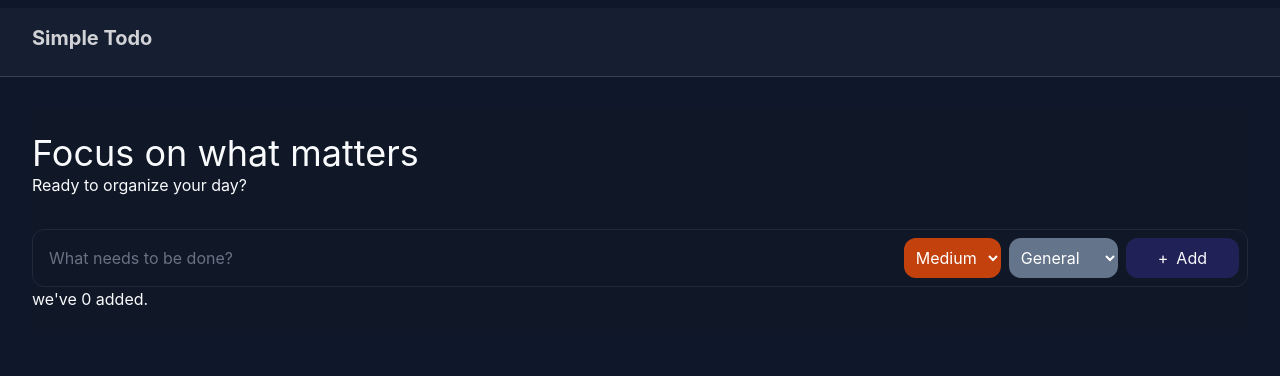
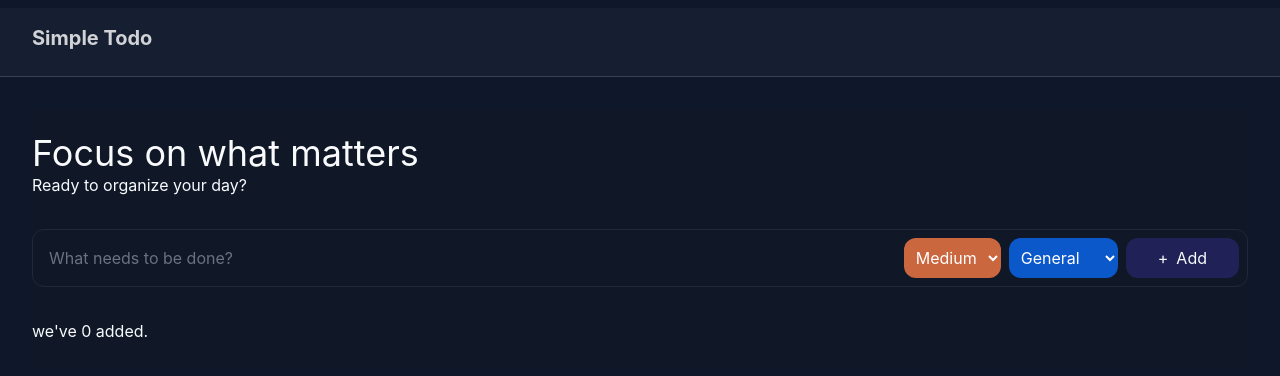
Before and after one commit to MohamadHarmoush/ToDo-App, a React (Vite) app: page / in a window 1280 px wide. Shown: the top 376 px of the page. Built offline with nearby package versions, Linux system fonts and the light colour scheme.

Commit message:
refactor(task-ui): style task badges with colors & add check box for marking the ToDo item as done

```diff
--- a/src/App.tsx
+++ b/src/App.tsx
@@ -2,14 +2,27 @@ import { useState } from "react";
 import AppLayout from "./components/AppLayout";
 import TaskList from "./components/TaskList";
 import PageHeader from "./components/PageHeader";
-import TaskInput from "./components/TaskInput";
+import TaskInput, { type NewTask } from "./components/TaskInput";
 import type { Task } from "./domain/Task";
 
 const App = () => {
   const [tasks, setTasks] = useState<Task[]>([]);
 
-  const handleAddTask = (task: Task) => {
-    setTasks((prev) => [...prev, task]);
+  const handleAddTask = (newTask: NewTask) => {
+    setTasks((prev) => {
+      const addedTask = {
+        ...newTask,
+        id: prev.length + 1,
+      };
+
+      return [...prev, addedTask];
+    });
+  };
+
+  const handleTaskChange = (updatedTask: Task) => {
+    setTasks((prevTasks) =>
+      prevTasks.map((task) => (task.id === updatedTask.id ? updatedTask : task)),
+    );
   };
 
   return (
@@ -18,7 +31,7 @@ const App = () => {
       <AppLayout.Content>
         <PageHeader title="Focus on what matters" subtitle="Ready to organize your day?" />
         <TaskInput onAdd={handleAddTask} />
-        <TaskList tasks={tasks} />
+        <TaskList tasks={tasks} onTaskChange={handleTaskChange} />
       </AppLayout.Content>
     </AppLayout>
   );
--- /dev/null
+++ b/src/components/Badge.tsx
@@ -0,0 +1,34 @@
+type Props = {
+  label: string;
+  className?: string;
+  bgColor?: string;
+  textColor?: string;
+};
+
+const hexToRgba = (hex: string, alpha: number): string => {
+  const cleanHex = hex.replace("#", "");
+  const r = parseInt(cleanHex.slice(0, 2), 16);
+  const g = parseInt(cleanHex.slice(2, 4), 16);
+  const b = parseInt(cleanHex.slice(4, 6), 16);
+  return `rgba(${r}, ${g}, ${b}, ${alpha})`;
+};
+
+export const Badge = ({ label, className = "", bgColor, textColor }: Props) => {
+  const backgroundColor = bgColor
+    ? hexToRgba(bgColor, 0.2)
+    : textColor
+      ? hexToRgba(textColor, 0.2)
+      : undefined;
+
+  return (
+    <div
+      className={`rounded-3xl w-fit px-2 ${className}`}
+      style={{
+        backgroundColor,
+        color: textColor,
+      }}
+    >
+      <h1>{label}</h1>
+    </div>
+  );
+};
--- a/src/components/PrioritySelector.tsx
+++ b/src/components/PrioritySelector.tsx
@@ -1,22 +1,26 @@
 import SelectInput from "./SelectInput";
+import { priorityColors, type Priority } from "../domain/Priority";
+import type { Option } from "./SelectInput";
 
 type PrioritySelectorProps = {
-  value: string;
-  onChange: (value: string) => void;
+  value: Priority;
+  onChange: (value: Priority) => void;
 };
 
+const priorities: Option[] = [
+  { value: "Low", label: "Low", color: priorityColors.Low },
+  { value: "Medium", label: "Medium", color: priorityColors.Medium },
+  { value: "High", label: "High", color: priorityColors.High },
+];
+
 const PrioritySelector = ({ value, onChange }: PrioritySelectorProps) => {
-  const priorities = [
-    { value: "Low", label: "Low" },
-    { value: "Medium", label: "Medium", color: "#c2410c" },
-    { value: "High", label: "High", color: "#b91c1c" },
-  ];
-  const handleChange = (value: string) => {
-    const priority = priorities.find((option) => option.value === value);
+  const handleChange = (newValue: string) => {
+    const priority = priorities.find((option) => option.value === newValue);
     if (!priority) return;
 
-    onChange(priority.value);
+    onChange(priority.value as Priority);
   };
+
   return (
     <SelectInput
       name="priority"
--- a/src/components/TaskInput.tsx
+++ b/src/components/TaskInput.tsx
@@ -5,11 +5,13 @@ import type { TaskType } from "../domain/TaskType";
 import PrioritySelector from "./PrioritySelector";
 import TypeSelector from "./TypeSelector";
 
+export type NewTask = Omit<Task, "id">;
+
 type TaskInputProps = {
   placeholder?: string;
   priority?: Priority;
   taskType?: TaskType;
-  onAdd?: (task: Task) => void;
+  onAdd?: (task: NewTask) => void;
   className?: string;
 };
 
@@ -20,11 +22,11 @@ const TaskInput = ({
   placeholder = "What needs to be done?",
   className = "",
 }: TaskInputProps) => {
-  const [task, setTask] = useState<Task>({
+  const [task, setTask] = useState<NewTask>({
     title: "",
     priority: priority,
     type: taskType,
-    isActive: true,
+    isComplete: false,
   });
 
   const handleChange = (name: string, value: string) => {
@@ -41,6 +43,7 @@ const TaskInput = ({
     if (!trimmedTitle) return;
 
     const newTask = { ...task, title: trimmedTitle };
+
     onAdd?.(newTask);
 
     setTask((prevTask) => ({ ...prevTask, title: "" }));
--- /dev/null
+++ b/src/components/TaskItem.tsx
@@ -0,0 +1,40 @@
+import { getPriorityColor } from "../domain/Priority";
+import type { Task } from "../domain/Task";
+import { getTaskTypeColor } from "../domain/TaskType";
+import { Badge } from "./Badge";
+
+type Props = {
+  task: Task;
+  className?: string;
+  onChange: (task: Task) => void;
+};
+
+export const TaskItem = ({ task, className, onChange }: Props) => {
+  const priorityColor = getPriorityColor(task.priority);
+  const typeColor = getTaskTypeColor(task.type);
+
+  const handleOnCheckClick = (value: boolean) => {
+    onChange({ ...task, isComplete: value });
+  };
+
+  const itemTextClass = task.isComplete ? "line-through text-gray-400" : "";
+
+  return (
+    <div className={`bg-gray-800/50 px-4 pt-2 pb-4 rounded-xl flex flex-col gap-2 ${className}`}>
+      <div className="flex gap-4">
+        <input
+          type="checkbox"
+          id={`task-complete-${task.id}`}
+          checked={task.isComplete}
+          onChange={(e) => handleOnCheckClick(e.target.checked)}
+          className="w-4 h-4 mt-1"
+        />
+        <h1 className={itemTextClass}>{task.title}</h1>
+      </div>
+      <div className="flex flex-row gap-2">
+        <Badge label={task.priority} textColor={priorityColor} />
+        <Badge label={task.type} textColor={typeColor} />
+      </div>
+    </div>
+  );
+};
--- a/src/components/TaskList.tsx
+++ b/src/components/TaskList.tsx
@@ -1,10 +1,20 @@
 import type { Task } from "../domain/Task";
+import { TaskItem } from "./TaskItem";
 
-type TaskListProps =  {
+type TaskListProps = {
   tasks: Task[];
-}
-const TaskList = ({ tasks }: TaskListProps) => {
-  return <div>we've {tasks.length} added.</div>;
+  onTaskChange: (task: Task) => void;
+};
+
+const TaskList = ({ tasks, onTaskChange }: TaskListProps) => {
+  return (
+    <div className="mt-8 flex flex-col gap-2">
+      <h1>we've {tasks.length} added.</h1>
+      {tasks.map((task) => (
+        <TaskItem task={task} key={task.id} onChange={onTaskChange} />
+      ))}
+    </div>
+  );
 };
 
 export default TaskList;
--- a/src/components/TypeSelector.tsx
+++ b/src/components/TypeSelector.tsx
@@ -1,25 +1,29 @@
 import SelectInput from "./SelectInput";
+import { taskTypeColors, type TaskType } from "../domain/TaskType";
+import type { Option } from "./SelectInput";
 
 type TypeSelectorProps = {
-  value: string;
-  onChange: (value: string) => void;
+  value: TaskType;
+  onChange: (value: TaskType) => void;
 };
 
+const types: Option[] = [
+  { value: "Personal", label: "Personal", color: taskTypeColors.Personal },
+  { value: "Work", label: "Work", color: taskTypeColors.Work },
+  { value: "Shopping", label: "Shopping", color: taskTypeColors.Shopping },
+  { value: "Health", label: "Health", color: taskTypeColors.Health },
+  { value: "Finance", label: "Finance", color: taskTypeColors.Finance },
+  { value: "General", label: "General", color: taskTypeColors.General },
+];
+
 const TypeSelector = ({ value, onChange }: TypeSelectorProps) => {
-  const types = [
-    { value: "Personal", label: "Personal", color: "#0EA5E9" }, // cyan-blue
-    { value: "Work", label: "Work", color: "#8B5CF6" }, // violet
-    { value: "Shopping", label: "Shopping", color: "#22C55E" }, // green
-    { value: "Health", label: "Health", color: "#14B8A6" }, // teal
-    { value: "Finance", label: "Finance", color: "#F59E0B" }, // amber
-    { value: "General", label: "General", color: "#64748B" }, // slate
-  ];
-  const handleChange = (value: string) => {
-    const type = types.find((option) => option.value === value);
+  const handleChange = (newValue: string) => {
+    const type = types.find((option) => option.value === newValue);
     if (!type) return;
 
-    onChange(type.value);
+    onChange(type.value as TaskType);
   };
+
   return (
     <SelectInput
       name="type"
--- a/src/domain/Priority.ts
+++ b/src/domain/Priority.ts
@@ -1 +1,11 @@
 export type Priority = "Low" | "Medium" | "High";
+
+export const priorityColors: Record<Priority, string> = {
+  Low: "#22c55e",
+  Medium: "#cb673f",
+  High: "#b91c1c",
+};
+
+export function getPriorityColor(priority: Priority): string {
+  return priorityColors[priority];
+}
--- a/src/domain/Task.ts
+++ b/src/domain/Task.ts
@@ -2,8 +2,9 @@ import type { Priority } from "./Priority";
 import type { TaskType } from "./TaskType";
 
 export type Task = {
+  id: number;
   title: string;
   priority: Priority;
   type: TaskType;
-  isActive: boolean;
+  isComplete: boolean;
 };
--- a/src/domain/TaskType.ts
+++ b/src/domain/TaskType.ts
@@ -1 +1,14 @@
 export type TaskType = "Personal" | "Work" | "Shopping" | "Health" | "Finance" | "General";
+
+export const taskTypeColors: Record<TaskType, string> = {
+  Personal: "#3b82f6",
+  Work: "#8b5cf6",
+  Shopping: "#f59e0b",
+  Health: "#10b981",
+  Finance: "#ef4444",
+  General: "#0b58cb",
+};
+
+export function getTaskTypeColor(taskType: TaskType): string {
+  return taskTypeColors[taskType];
+}
```
